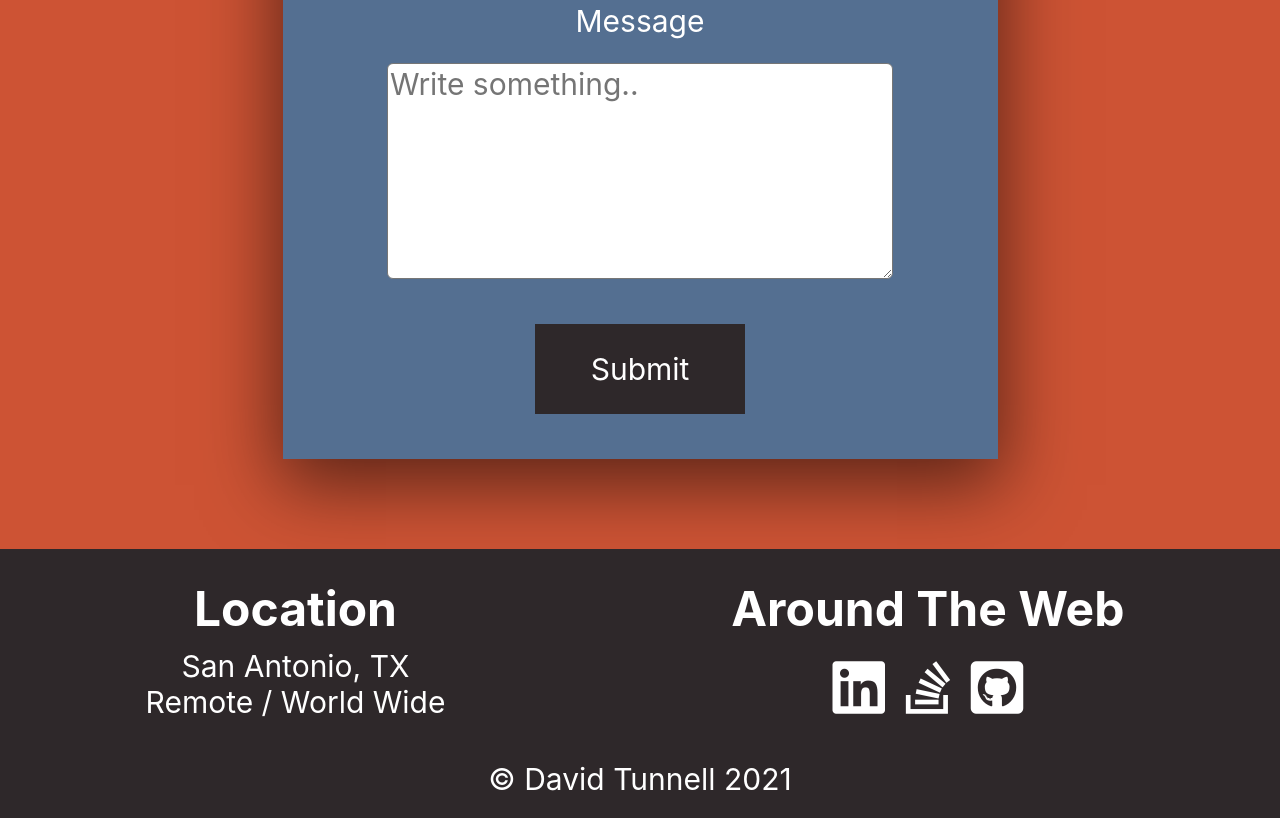
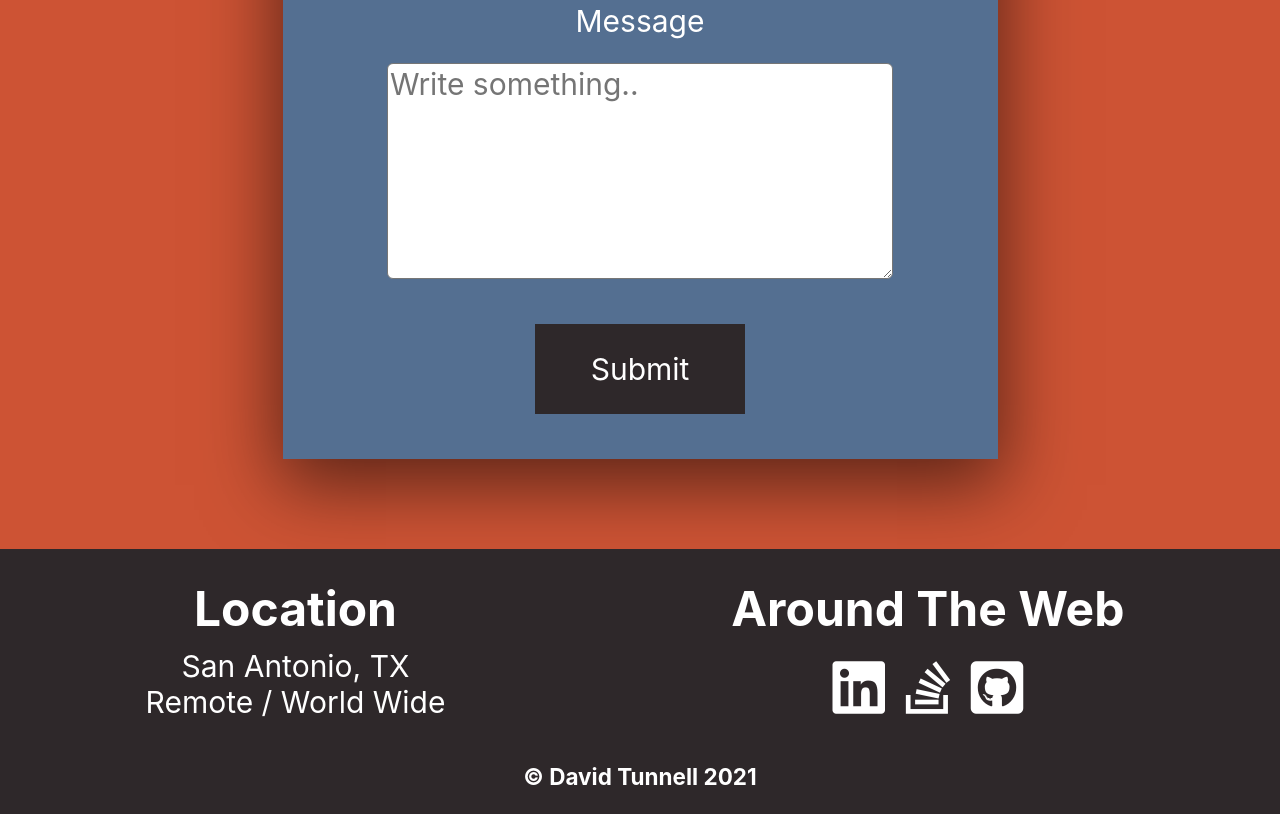
Before and after one commit to DavidTunnell/my-web-portfolio, a plain HTML site: page index.html in a window 1280 px wide. Shown: the part 4433-5251 px from the top of the page. Drawn offline with Linux system fonts and the light colour scheme.

Commit message:
fixed some HTML to be valid via w3's HTML checker

```diff
--- a/assets/css/style.css
+++ b/assets/css/style.css
@@ -36,6 +36,10 @@ h1 {
 
 h2 {
     font-size: 1.60em;
+}
+
+h3 {
+    font-size: 0.75em;
 }
 
 html {
--- a/index.html
+++ b/index.html
@@ -25,7 +25,7 @@
     </header>
     <main>
         <section class="hero">
-            <img class="head-shot" src="./assets/images/david-tunnell-profile.png">
+            <img class="head-shot" src="./assets/images/david-tunnell-profile.png" alt="David Tunnell's Profile Picture">
             <h2>About Me</h2>
             <p>Lorem ipsum dolor sit amet consectetur adipisicing elit. Distinctio voluptatum ut earum amet reprehenderit sequi in cumque. Nulla laudantium fugit labore libero dignissimos nisi praesentium tenetur harum voluptatum, non similique?</p>
             <p>Lorem ipsum dolor sit amet consectetur adipisicing elit. Distinctio voluptatum ut earum amet reprehenderit sequi in cumque. Nulla laudantium fugit labore libero dignissimos nisi praesentium tenetur harum voluptatum, non similique? Lorem ipsum,
@@ -88,7 +88,7 @@
             </div>
         </section>
         <section class="copyright">
-            <p>© David Tunnell 2021</p>
+            <h3>© David Tunnell 2021</h3>
         </section>
     </footer>
 </body>
```
